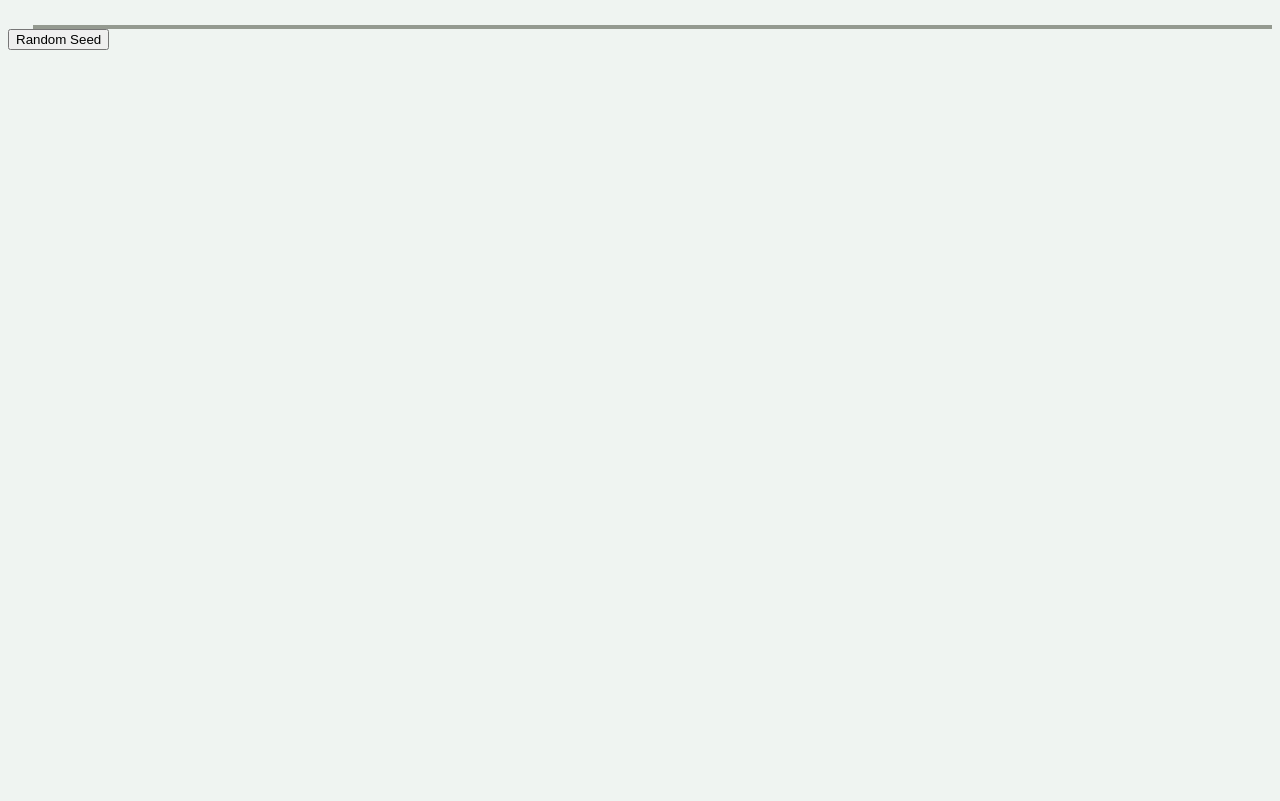
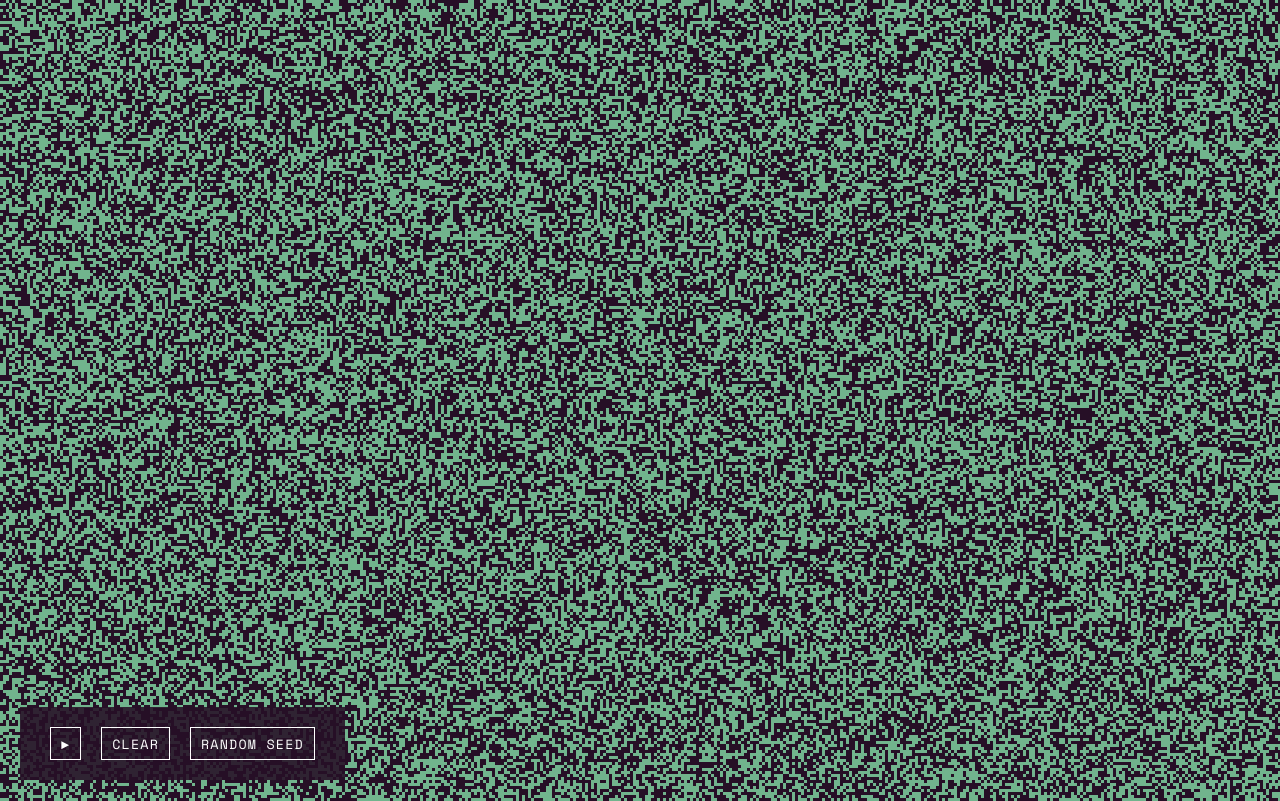
Before and after one commit to edvincandon/RXofLife, a website built with webpack: page static/index.html in a window 1280 px wide. Built offline with nearby package versions, Linux system fonts and the light colour scheme; animation ran at ten frames a second.

Commit message:
More work :)

```diff
--- a/src/index.js
+++ b/src/index.js
@@ -1,140 +1,84 @@
 /**
-* RxOfLife
-* Rules :
-* dead && 3 living neighbors -> alive
-* alive && 2 <= living <= 3 -> alive else dead
-*/
+ *  ____         ___   __ _     _  __
+ * |  _ \ __  __/ _ \ / _| |   (_)/ _| ___
+ * | |_) |\ \/ / | | | |_| |   | | |_ / _ \
+ * |  _ <  >  <| |_| |  _| |___| |  _|  __/
+ * |_| \_\/_/\_\\___/|_| |_____|_|_|  \___|
+ *
+ **/
+
 
 import { interval, fromEvent, merge, animationFrameScheduler, NEVER, Subject } from 'rxjs';
-import { map, filter, scan, switchMap, startWith, shareReplay, withLatestFrom } from 'rxjs/operators';
+import { map, scan, mapTo, switchMap, startWith, shareReplay, withLatestFrom } from 'rxjs/operators';
+import { createGrid, nextGeneration, updateGrid, translateCells, getGridFromWindow } from './utils';
+import Renderer from './renderer';
 import { gliderGun } from './shapes';
 
 const SEED_BUTTON = document.getElementById('randomSeed');
-const WIDTH = 80;
-const HEIGHT = 80;
-const DELTA_X = [
-	-1, +0, +1,
-	-1,     +1,
-	-1, +0, +1
-];
+const PLAY_BUTTON = document.getElementById('togglePlay');
+const CLEAR_BUTTON = document.getElementById('clear');
+const CELL_SIZE = 3;
 
-const DELTA_Y = [
-	-1, -1, -1,
-	+0,     +0,
-	+1, +1, +1
-];
 
-/* create random grid */
-const createGrid = (w, h, random = false) => [...Array(w).keys()]
-	.map(() => [...Array(h).keys()]
-		.map(() => (random ? Math.round(Math.random()) : 0)));
+document.addEventListener('DOMContentLoaded', () => {
+	const renderer = new Renderer({ cellSize: CELL_SIZE });
 
-const findNeighbors = (w, h) => (x, y) => DELTA_X.map((dx, i) => [(x + dx + w) % w, (y + DELTA_Y[i] + h) % h]);
-const neighbourSum = grid => neighbors => neighbors.reduce((total, [i, j]) => total + grid[j][i], 0);
-
-const nextGeneration = grid =>
-	grid.map((row, j) => row.map((state, i) => {
-		const neighbors = findNeighbors(WIDTH, HEIGHT)(i, j);
-		const score = neighbourSum(grid)(neighbors);
-		return Number(score === 3 || (state === 1 && score === 2));
-	}));
-
-const cellToCoords = ({ target: { id }}) => id.split('-').slice(1).map(Number);
-
-const translateCells = ([[x, y], { cells }]) =>
-	cells.map(([i, j]) => [(x + i + WIDTH) % WIDTH, (y + j + HEIGHT) % HEIGHT]);
-
-//const world$ = of(createGrid(80, 80)).pipe(share());
 	const world$ = new Subject();
 	const spawn$ = new Subject();
 
-const pause$ = fromEvent(window, 'keypress')
-	.pipe(
-		filter(e => e.which === 32), /* space bar */
-		startWith(true),
-		scan(x => !x)
+	const seed$ = fromEvent(SEED_BUTTON, 'click').pipe(mapTo(true));
+	const clear$ = fromEvent(CLEAR_BUTTON, 'click').pipe(mapTo(false));
+	const pause$ = fromEvent(PLAY_BUTTON, 'click').pipe(startWith(false), scan(x => !x));
+	const resize$ = fromEvent(window, 'resize').pipe(
+		startWith(null),
+		map(() => getGridFromWindow(CELL_SIZE)),
+		shareReplay(1)
 	);
 
-const click$ = fromEvent(document, 'click')
+	const click$ = fromEvent(renderer.world, 'click')
 		.pipe(
-		filter(({ target }) => target && target.id && target.id.includes('cell')),
-		map(cellToCoords),
-		withLatestFrom(spawn$),
-		map(translateCells)
+			map(renderer.getCursorPosition),
+			withLatestFrom(spawn$, resize$),
+			map(([[x, y], { cells }, { columns, rows }]) =>
+				translateCells({ x, y, cells, columns, rows}))
 		);
 
-const tick$ = pause$.pipe(
-	switchMap(val =>
-		(val ? interval(0, animationFrameScheduler) : NEVER)));
+	const ticks$ = pause$
+		.pipe(switchMap(val => (val ? interval(0, animationFrameScheduler) : NEVER)), shareReplay(1));
 
-const updateGrid = (grid, cells) => {
-	const newGrid = grid.map(row => [...row]);
-	cells.forEach(([x, y]) => newGrid[y][x] = 1);
-	return newGrid;
-};
+	// const ticks$ = merge(tick$.pipe(map(() => [])), click$)
+	// 	.pipe(shareReplay(1));
 
-
-const ticks$ = merge(tick$.pipe(map(() => [])), click$).pipe(shareReplay(1));
-
-fromEvent(SEED_BUTTON, 'click')
-	.pipe(map(() => createGrid(WIDTH, HEIGHT, true)))
+	merge(seed$, clear$)
+		.pipe(
+			withLatestFrom(resize$),
+			map(([random, { columns, rows }]) => createGrid({ columns, rows, random })))
 		.subscribe(world$);
 
 	const state$ = world$
-	.pipe(switchMap(grid =>
-		ticks$.pipe(scan((prevGrid, cell) =>
-			(cell.length ? updateGrid(prevGrid, cell): nextGeneration(prevGrid)), grid))));
+		.pipe(switchMap(({ grid: initGrid, columns, rows }) =>
+			ticks$.pipe(scan(({ grid }) => nextGeneration({ grid, columns, rows }),
+				{ grid: initGrid }))));
 
 
+	/* SUBSCRIPTIONS */
+	state$.subscribe(({ updateMap }) => renderer.draw(updateMap));
 
-
-
-
-
-
-
-
-
-
-
-
-
-world$.subscribe(grid => {
-	// const world = document.getElementById('world');
-	// world.innerHTML = '';
-	// world.style.height = HEIGHT * 10 + 'px';
-	// world.style.width = WIDTH * 10 + 'px';
-  //
-	// [...Array(grid[0].length).keys()]
-	// 	.map((y) => [...Array(grid.length).keys()].map(x => ({ x, y }))
-	// 		.forEach(({ x, y }) => {
-	// 			const cell = document.createElement('div');
-	// 			cell.classList.add('cell');
-	// 			cell.style.top = y * 10 + 'px';
-	// 			cell.style.left = x * 10 + 'px';
-	// 			cell.id = `cell-${x}-${y}`;
-	// 			world.appendChild(cell);
-	// 		}));
-});
-let iteration = 0;
-state$.subscribe(grid => {
-  console.log(++iteration);
-// 	grid.forEach((row, y) =>
-// 		row.forEach((state, x) => {
-// 			const cell = document.getElementById(`cell-${x}-${y}`);
-// 			const alive = state > 0;
-//
-// 			if (alive) {
-// 				cell.classList.add('dirty');
-// 			}
-//
-// 			const fn = alive ? 'add' : 'remove';
-// 			cell.classList[fn]('alive');
-// 		}));
+	world$.subscribe(({ grid, columns, rows, clear }) => {
+		if (clear) renderer.init({ columns, rows });
+		renderer.draw(grid.filter(cell => cell[2] === 1));
 	});
 
-world$.next(createGrid(WIDTH, HEIGHT, false));
+	click$
+		.pipe(withLatestFrom(world$), map(([cells, { grid, columns, rows }]) => updateGrid({ grid, cells, columns, rows })))
+		.subscribe(world$);
+
+	resize$.pipe(map(createGrid)).subscribe(world$);
+
+	pause$.subscribe(val => PLAY_BUTTON.innerHTML = val ? '❚❚' : '►');
+
 	spawn$.next({
 		type: 'single',
 		cells: gliderGun
 	});
+});
--- /dev/null
+++ b/src/renderer.js
@@ -0,0 +1,42 @@
+const COLOR_DEAD = '#260F26';
+const COLOR_ALIVE = '#71B48D';
+const COLOR_DIRTY = '#251F47';
+
+export default class Renderer {
+	constructor({ cellSize }) {
+		this.world = document.getElementById('world');
+		this.ctx = this.world.getContext('2d');
+		this.cellSize = cellSize;
+		this.getCursorPosition = this.getCursorPosition.bind(this);
+		this.init({ rows: 0, columns: 0 });
+	}
+
+	init({ rows, columns }) {
+		this.width = columns;
+		this.height = rows;
+		const { cellSize, world, height, width, ctx } = this;
+
+		world.style.height = height * cellSize + 'px';
+		world.style.width = width * cellSize + 'px';
+		world.setAttribute('height', height * cellSize);
+		world.setAttribute('width', width * cellSize);
+		ctx.fillStyle = COLOR_DEAD;
+		ctx.fillRect(0, 0, width * cellSize, height * cellSize);
+	}
+
+	draw(updateMap) {
+		const { cellSize, ctx } = this;
+		updateMap.forEach(([x, y, status]) => {
+			ctx.fillStyle = status === 1 ? COLOR_ALIVE : COLOR_DIRTY;
+			ctx.fillRect(x * cellSize, y * cellSize, cellSize, cellSize);
+		});
+	}
+
+	getCursorPosition(event) {
+		const { world, cellSize } = this;
+		const rect = world.getBoundingClientRect();
+		const x = Math.floor((event.clientX - rect.left) / cellSize);
+		const y = Math.floor((event.clientY - rect.top) / cellSize);
+		return [x, y];
+	}
+}
--- /dev/null
+++ b/src/utils.js
@@ -0,0 +1,67 @@
+/* base to find neighbors */
+const DELTA_X = [
+	-1, +0, +1,
+	-1,     +1,
+	-1, +0, +1
+];
+
+const DELTA_Y = [
+	-1, -1, -1,
+	+0,     +0,
+	+1, +1, +1
+];
+
+export function getGridFromWindow(cellSize) {
+	return ({
+		columns: Math.ceil(window.innerWidth / cellSize),
+		rows: Math.ceil(window.innerHeight / cellSize)
+	});
+}
+
+/* create random grid of cells [x,y,state] */
+export function createGrid({ columns, rows, random = true, clear = true }) {
+	const grid = [...Array(rows).keys()]
+		.map((j) => [...Array(columns).keys()]
+			.map((i) => [i, j, random ? Math.round(Math.random()) : 0]))
+		.reduce((grid, row) => [...grid, ...row], []);
+
+	return ({ grid, columns, rows, clear });
+}
+
+/* find neighbors modulo width & height */
+export function findNeighbors({ cell: [x, y], columns, rows}) {
+	return	DELTA_X.map((dx, i) => [(x + dx + columns) % columns, (y + DELTA_Y[i] + rows) % rows]);
+}
+
+/* calculate next generation and updateMap - mutate original grid for performance :( */
+export function nextGeneration({ grid, columns, rows }) {
+	const prevGeneration = [...grid];
+	const updateMap = [];
+
+	prevGeneration.forEach(([x, y, state], i) => {
+		const score = findNeighbors({ cell: [x, y], columns, rows })
+			.reduce((total, [i, j]) =>total + prevGeneration[(j * columns) + i][2], 0);
+
+		const newState = Number(score === 3 || (state === 1 && score === 2));
+		const cell = [x, y, newState];
+
+		if (newState !== state) updateMap.push(cell);
+		grid[i] = cell;
+	});
+
+	return ({ grid, updateMap });
+}
+
+/* update grid with specific cells */
+export function updateGrid({ grid, cells = [], columns, rows }) {
+	cells.forEach(([x, y]) => {
+		grid[(y * columns) + x] = [x, y, 1];
+	});
+
+	return ({ grid, columns, rows, clear: false });
+}
+
+/* translate shape coords to (x,y) coords */
+export function translateCells({ x, y, cells, columns, rows}) {
+	return cells.map(([i, j]) => [(x + i + columns) % columns, (y + j + rows) % rows]);
+}
--- a/static/index.html
+++ b/static/index.html
@@ -3,35 +3,67 @@
   <head>
     <meta http-equiv="Content-type" content="text/html; charset=utf-8"/>
     <title><%= htmlWebpackPlugin.options.title %></title>
+		<link href="https://fonts.googleapis.com/css?family=Space+Mono" rel="stylesheet">
 		<style>
 			body {
-				background: #EFF4F1;
+				background: #260F26;
+				margin: 0;
+				padding: 0;
+				height: 100%;
+				overflow: hidden;
 			}
 			#world {
-				background: #949A90;
+				background: #260F26;
 				position: relative;
-				margin-top: 25px;
-				margin-left: 25px;
+				width: 100%;
+				height: 100%;
 				overflow: hidden;
-				border: 2px solid #949A90;
+				position: absolute;
 			}
-			.cell {
+			#control {
 				position: absolute;
-				background: #1B1A1A;
-				height: 10px;
-				width: 10px;
-				border: 1px solid rgba(0,0,0,0.3);
+				left: 0px;
+				bottom: 20px;
+				width: auto;
+				display: flex;
+				left: 20px;
+				height: 33px;
+				background: rgba(38,15,38,0.88);
+				opacity: 1;
+				padding: 20px;
 			}
-			.cell.dirty {
-				background: #050404;
+			button {
+				position: relative;
+				margin-left: 10px;
+				margin-right: 10px;
+				border: 1px solid white;
+				height: 33px;
+				background: none;
+				padding: 0px 10px;
+				color: white;
+				outline: none;
+				font-family: 'Space Mono', monospace;
+				text-transform: uppercase;
+				letter-spacing: 1.2px;
+				cursor: pointer;
 			}
-			.cell.alive {
-				background: #93D13C;
+			button:hover {
+				background: rgba(255,255,255,0.15);
+				border: 1px solid white;
+			}
+			button:focus {
+				outline: none;
+				background: rgba(255,255,255,0.05);
+				border: 1px solid white;
 			}
 		</style>
   </head>
   <body>
-		<div id="world"></div>
-		<button type="submit" id="randomSeed">Random Seed</type>
+		<canvas id="world"></canvas>
+		<div id="control">
+			<button type="submit" id="togglePlay">►</type>
+			<button type="submit" id="clear">Clear</type>
+			<button type="submit" id="randomSeed">Random Seed</type>
+		</div>
   </body>
 </html>
```
Lines whose indentation alone changed are shown as unchanged.
